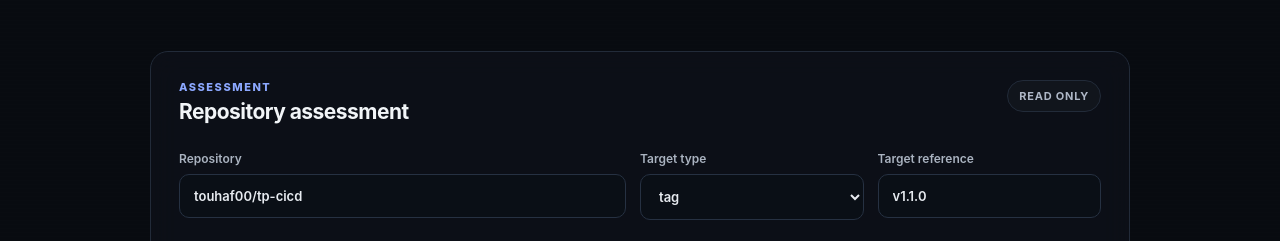
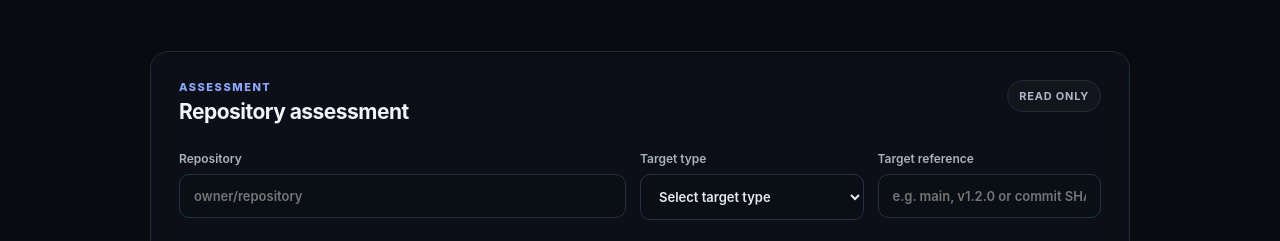
Before and after one commit to touhaf00/contextguard, a website: page public/index.html in a window 1280 px wide. Shown: the part 504-745 px from the top of the page. Drawn offline with Linux system fonts and the light colour scheme.

Commit message:
refactor: remove default repository and target values

```diff
--- a/public/app.js
+++ b/public/app.js
@@ -369,6 +369,16 @@ ui.liveButton.addEventListener(
       return;
     }
 
+    if (!targetType) {
+      alert(
+        "Target type is required."
+      );
+
+      ui.targetType.focus();
+
+      return;
+    }
+
     if (
       assessmentType === "custom" &&
       !customInstructions
--- a/public/index.html
+++ b/public/index.html
@@ -64,14 +64,17 @@
           Repository
           <input
             id="repository"
-            value="touhaf00/tp-cicd"
+            placeholder="owner/repository"
           >
         </label>
 
         <label>
           Target type
           <select id="targetType">
-            <option value="tag" selected>tag</option>
+            <option value="" selected disabled>
+              Select target type
+            </option>
+            <option value="tag">tag</option>
             <option value="branch">branch</option>
             <option value="commit">commit</option>
             <option value="release">release</option>
@@ -83,7 +86,7 @@
           Target reference
           <input
             id="targetReference"
-            value="v1.1.0"
+            placeholder="e.g. main, v1.2.0 or commit SHA"
           >
         </label>
       </div>
```
